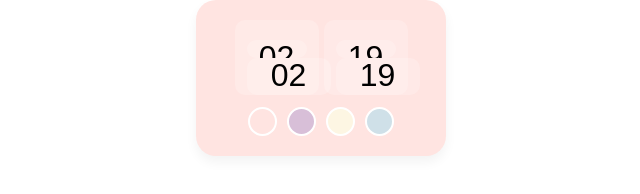
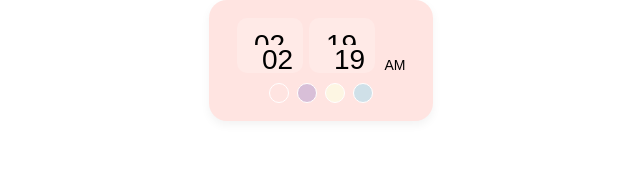
Before and after one commit to digitalforguru/time-widget, a plain HTML site: page index.html in a window 1280 px wide. Shown: the whole page, without its empty margins (319-959 px from the left). Drawn offline with Linux system fonts and the light colour scheme; a web font is replaced by a local one.

Commit message:
Update index.html

```diff
--- a/index.html
+++ b/index.html
@@ -4,11 +4,9 @@
 <meta charset="UTF-8">
 <meta name="viewport" content="width=device-width, initial-scale=1.0">
 <title>Soft-Girl Flip Clock Widget</title>
-<!-- Mogula font -->
 <link href="https://fonts.cdnfonts.com/css/mogula" rel="stylesheet">
 <style>
   body {
-    font-family: 'Arial', sans-serif;
     margin: 0;
     padding: 0;
     display: flex;
@@ -16,73 +14,71 @@
     align-items: center;
     height: 100%;
     background: transparent;
+    font-family: 'Arial', sans-serif;
   }
 
   .widget {
     background: rgba(255,255,255,0.1);
-    border-radius: 20px;
-    padding: 20px 15px;
+    border-radius: 18px;
+    padding: 18px 12px;
+    width: 100%;
+    max-width: 200px;
     text-align: center;
-    width: 100%;
-    max-width: 220px;
-    box-shadow: 0 6px 12px rgba(0,0,0,0.05);
+    box-shadow: 0 4px 10px rgba(0,0,0,0.05);
     backdrop-filter: blur(5px);
-    position: relative;
   }
 
   .clock {
     display: flex;
     justify-content: center;
-    gap: 5px;
+    gap: 6px;
     font-family: 'Mogula', sans-serif;
   }
 
   .flip {
     background: rgba(255,255,255,0.2);
     border-radius: 10px;
-    padding: 20px 12px;
-    width: 60px;
-    font-size: 32px;
+    padding: 12px 8px;
+    width: 50px;
+    font-size: 28px;
     color: #000;
     text-align: center;
     position: relative;
-    perspective: 1000px;
   }
 
   .flip-top, .flip-bottom {
-    background: inherit;
-    border-radius: 10px;
     display: block;
     height: 50%;
     overflow: hidden;
-    backface-visibility: hidden;
     line-height: 1.1;
   }
 
-  .flip-top {
-    transform-origin: bottom;
-  }
-
   .flip-bottom {
-    transform-origin: top;
     position: absolute;
     bottom: 0;
     width: 100%;
   }
 
+  .am-pm {
+    align-self: flex-end;
+    font-size: 14px;
+    margin-left: 4px;
+    font-family: 'Mogula', sans-serif;
+  }
+
   .themes {
     display: flex;
     justify-content: center;
-    margin-top: 12px;
+    margin-top: 10px;
   }
 
   .theme-circle {
-    width: 25px;
-    height: 25px;
+    width: 18px;
+    height: 18px;
     border-radius: 50%;
-    margin: 0 5px;
+    margin: 0 4px;
     cursor: pointer;
-    border: 2px solid #fff;
+    border: 1px solid #fff;
     transition: transform 0.2s;
   }
 
@@ -96,14 +92,16 @@
 <div class="widget" id="widget">
   <div class="clock" id="clock">
     <div class="flip" id="hours">
-      <span class="flip-top">00</span>
-      <span class="flip-bottom">00</span>
+      <span class="flip-top">12</span>
+      <span class="flip-bottom">12</span>
     </div>
     <div class="flip" id="minutes">
       <span class="flip-top">00</span>
       <span class="flip-bottom">00</span>
     </div>
+    <div class="am-pm" id="ampm">AM</div>
   </div>
+
   <div class="themes" id="themes">
     <div class="theme-circle" style="background: #ffe4e1;" data-theme="#ffe4e1"></div>
     <div class="theme-circle" style="background: #d8bfd8;" data-theme="#d8bfd8"></div>
@@ -116,19 +114,26 @@
 const widget = document.getElementById('widget');
 const hoursFlip = document.getElementById('hours');
 const minutesFlip = document.getElementById('minutes');
+const ampmDisplay = document.getElementById('ampm');
 const themeCircles = document.querySelectorAll('.theme-circle');
 
 let currentTheme = localStorage.getItem('flipClockTheme') || "#ffe4e1";
 widget.style.background = currentTheme;
 
-// Update HH:MM
+// Update HH:MM AM/PM
 function updateClock() {
   const now = new Date();
-  const h = String(now.getHours()).padStart(2,'0');
-  const m = String(now.getMinutes()).padStart(2,'0');
+  let h = now.getHours();
+  const m = now.getMinutes();
+  const ampm = h >= 12 ? 'PM' : 'AM';
+  h = h % 12;
+  h = h ? h : 12; // 12-hour format
+  const hStr = String(h).padStart(2,'0');
+  const mStr = String(m).padStart(2,'0');
 
-  hoursFlip.querySelectorAll('.flip-top, .flip-bottom').forEach(span => span.textContent = h);
-  minutesFlip.querySelectorAll('.flip-top, .flip-bottom').forEach(span => span.textContent = m);
+  hoursFlip.querySelectorAll('.flip-top, .flip-bottom').forEach(span => span.textContent = hStr);
+  minutesFlip.querySelectorAll('.flip-top, .flip-bottom').forEach(span => span.textContent = mStr);
+  ampmDisplay.textContent = ampm;
 }
 
 setInterval(updateClock, 1000);
```
